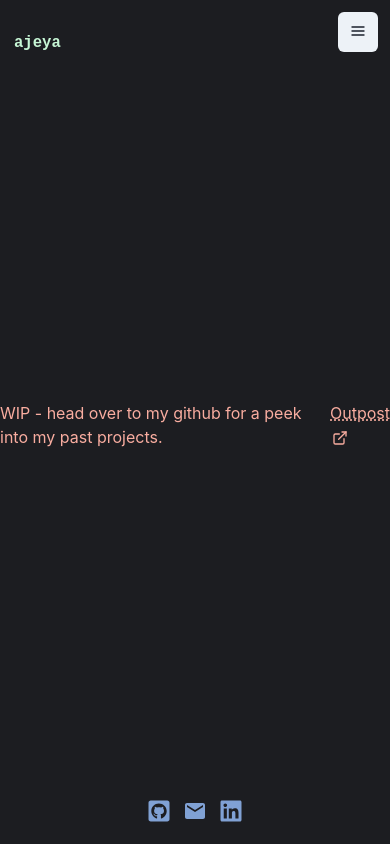
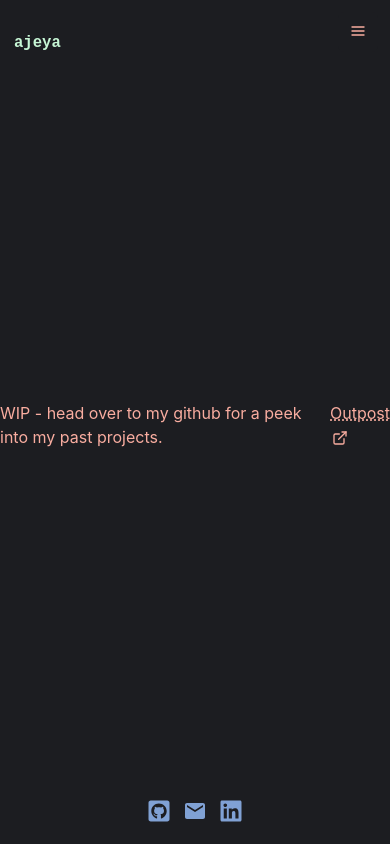
Before and after one commit to aj-ya/wyd, a Next.js app: page /projects in a window 390 px wide. Built offline with nearby package versions, Linux system fonts and the light colour scheme.

Commit message:
hamburger button css

```diff
--- a/components/header.tsx
+++ b/components/header.tsx
@@ -42,6 +42,10 @@ const Header = () => {
                 </HStack>
                 <HStack display={{ md: 'none', lg: 'none' }}>
                     <IconButton
+                        color={'cooler.text'}
+                        bg={'cooler.background'}
+                        _hover={{ color: 'cooler.secondary' }}
+                        _active={{ color: 'cooler.secondary' }}
                         size={'md'}
                         icon={isOpen ? <CloseIcon /> : <HamburgerIcon />}
                         aria-label={'Open Menu'}
```
